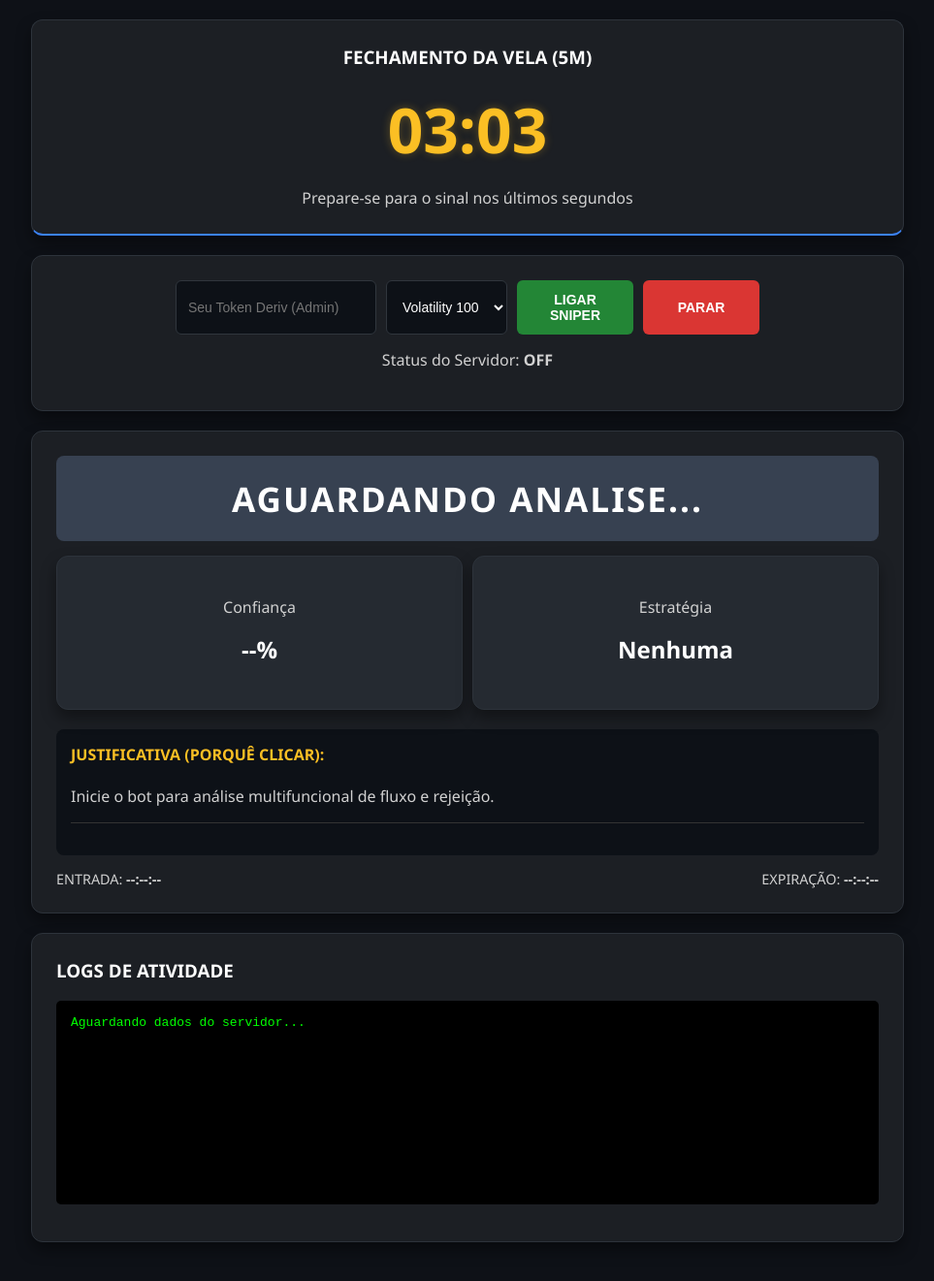
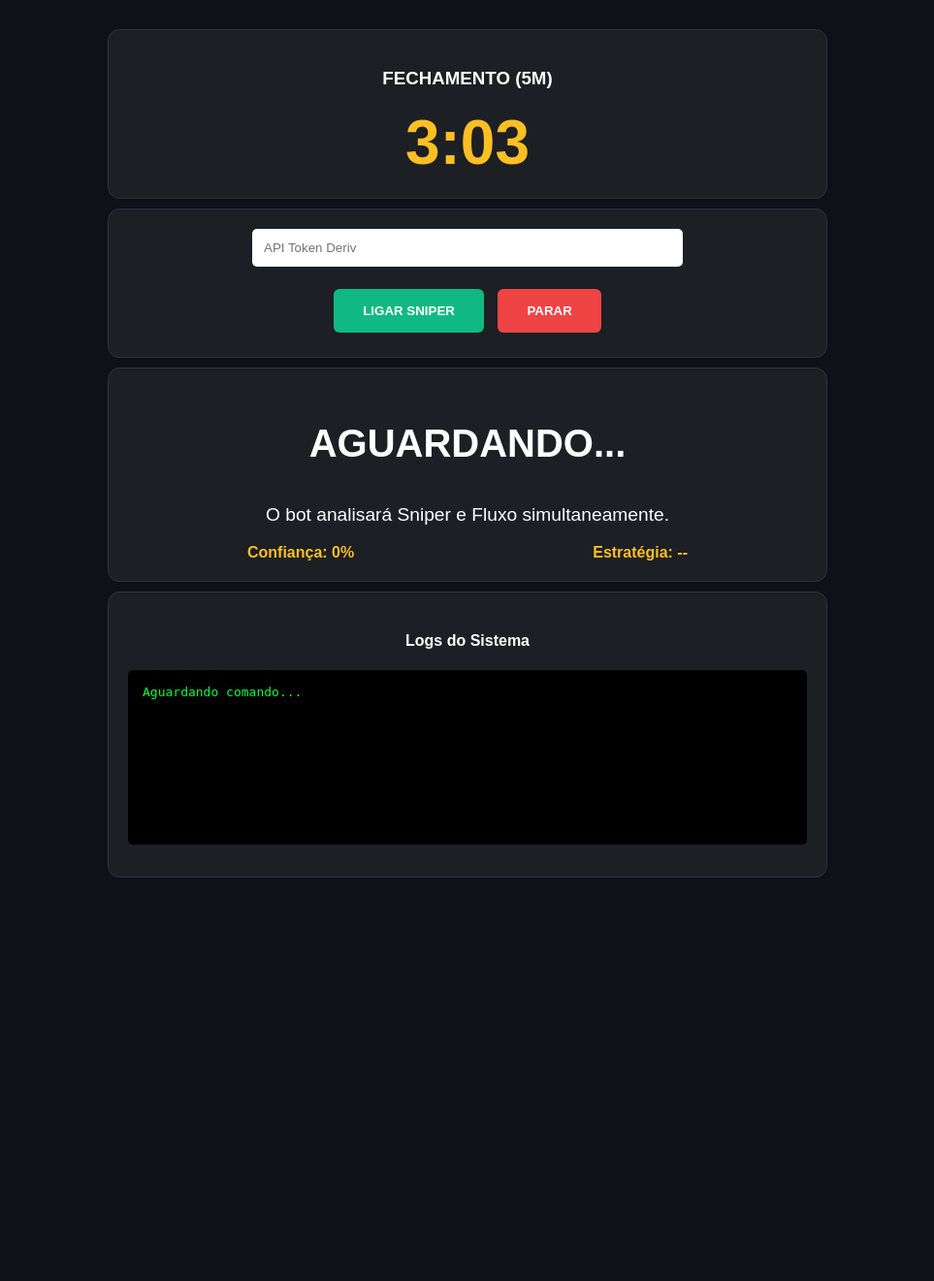
Before and after one commit to mauromanuek/Mauro-Paulo-starps-previus, a Flask app: page / in a window 1280 px wide. Shown: the whole page at 97% size, without its empty margins (158-1121 px from the left). After the commit the page ends 905 px from the top, so only its background shows below. Run offline with Flask 3, Linux system fonts and the light colour scheme; parts of the project's set-up code (start-up, migrations or seed data) failed here and were passed over.

Commit message:
Refactor HTML structure and styles for Sniper v2.5

```diff
--- a/templates/index.html
+++ b/templates/index.html
@@ -2,222 +2,101 @@
 <html lang="pt">
 <head>
     <meta charset="UTF-8">
-    <meta name="viewport" content="width=device-width, initial-scale=1.0">
-    <title>RobotMagic Pro - Sniper Edition</title>
+    <title>RobotMagic Sniper v2.5</title>
     <style>
-        /* Estilo Dark - Estética Deriv/TradingView */
-        body {
-            font-family: 'Segoe UI', Tahoma, Geneva, Verdana, sans-serif;
-            background-color: #0e1117;
-            color: #d1d1d1;
-            margin: 0;
-            padding: 20px;
-            display: flex;
-            flex-direction: column;
-            align-items: center;
-            transition: background 0.5s, border 0.5s;
-        }
-        .container { width: 100%; max-width: 900px; }
-        .card {
-            background-color: #1c1f24;
-            border-radius: 12px;
-            padding: 25px;
-            margin-bottom: 20px;
-            box-shadow: 0 8px 16px rgba(0, 0, 0, 0.4);
-            border: 1px solid #2d333b;
-        }
-        h1, h2, h3 { color: #ffffff; margin-top: 0; }
-
-        /* Cronômetro e Alertas */
-        .timer-container { text-align: center; border-bottom: 2px solid #3b82f6; padding-bottom: 10px; }
-        #candle-countdown {
-            font-size: 4em;
-            font-weight: bold;
-            color: #fbbf24;
-            text-shadow: 0 0 10px rgba(251, 191, 36, 0.3);
-        }
-
-        /* Status e Inputs */
-        input, select, button {
-            padding: 12px;
-            border-radius: 6px;
-            border: 1px solid #30363d;
-            background-color: #0d1117;
-            color: white;
-            font-size: 14px;
-        }
-        button { cursor: pointer; font-weight: bold; transition: 0.3s; border: none; }
-        .btn-start { background-color: #238636; width: 120px; }
-        .btn-start:hover { background-color: #2ea043; }
-        .btn-stop { background-color: #da3633; width: 120px; }
-        .btn-stop:hover { background-color: #f85149; }
-
-        /* Sinalização */
-        #signal-header-box {
-            padding: 20px;
-            border-radius: 8px;
-            text-align: center;
-            margin-bottom: 15px;
-            background-color: #374151;
-            transition: 0.5s;
-        }
-        #main-direction-text { font-size: 2.2em; margin: 0; font-weight: 800; letter-spacing: 2px; }
-
-        .sniper-mode {
-            border: 10px solid #fbbf24 !important;
-            box-shadow: 0 0 30px rgba(251, 191, 36, 0.5);
-        }
-
-        #log-area {
-            background-color: #000;
-            color: #00ff00;
-            padding: 15px;
-            font-family: 'Courier New', monospace;
-            height: 180px;
-            overflow-y: auto;
-            border-radius: 5px;
-            font-size: 13px;
-            white-space: pre-wrap;
-        }
+        body { background: #0e1117; color: #fff; font-family: sans-serif; text-align: center; transition: 0.5s; margin: 0; padding: 20px; }
+        .card { background: #1c1f24; padding: 20px; border-radius: 12px; margin: 10px auto; max-width: 700px; border: 1px solid #2d333b; }
+        #countdown { font-size: 4em; color: #fbbf24; font-weight: bold; }
+        .signal-header { font-size: 2.5em; font-weight: 800; padding: 20px; border-radius: 8px; margin: 15px 0; }
+        .btn { padding: 15px 30px; border: none; border-radius: 6px; cursor: pointer; font-weight: bold; margin: 5px; }
+        #log-area { background: #000; color: #00ff41; padding: 15px; height: 150px; overflow-y: auto; text-align: left; font-family: monospace; border-radius: 5px; }
+        /* Modo Sniper */
+        .sniper-active { border: 12px solid #fbbf24 !important; box-shadow: 0 0 40px #fbbf24; background: #2b2100 !important; }
     </style>
 </head>
 <body>
-    <audio id="alertSound" src="https://actions.google.com/sounds/v1/alarms/beep_short.ogg"></audio>
+    <audio id="beep" src="https://actions.google.com/sounds/v1/alarms/beep_short.ogg"></audio>
 
-    <div class="container">
-        <div class="card timer-container">
-            <h3>FECHAMENTO DA VELA (5M)</h3>
-            <div id="candle-countdown">00:00</div>
-            <p id="timer-info">Prepare-se para o sinal nos últimos segundos</p>
+    <div class="card">
+        <h3>FECHAMENTO (5M)</h3>
+        <div id="countdown">00:00</div>
     </div>
 
     <div class="card">
-            <div style="display: flex; gap: 10px; flex-wrap: wrap; justify-content: center;">
-                <input type="text" id="api-token-input" placeholder="Seu Token Deriv (Admin)">
-                <select id="symbol-select">
-                    <option value="R_100">Volatility 100</option>
-                    <option value="R_75">Volatility 75</option>
-                    <option value="R_50">Volatility 50</option>
-                    <option value="R_25">Volatility 25</option>
-                    <option value="R_10">Volatility 10</option>
-                </select>
-                <button class="btn-start" id="start-bot-btn" onclick="controlBot('start')">LIGAR SNIPER</button>
-                <button class="btn-stop" id="stop-bot-btn" onclick="controlBot('stop')">PARAR</button>
-            </div>
-            <p style="text-align: center; margin-top: 15px;">Status do Servidor: <strong id="bot-status-text">OFF</strong></p>
+        <input type="text" id="token" placeholder="API Token Deriv" style="padding: 12px; width: 60%; border-radius: 5px; border: none;">
+        <br><br>
+        <button class="btn" style="background: #10b981; color: white;" onclick="start('start')">LIGAR SNIPER</button>
+        <button class="btn" style="background: #ef4444; color: white;" onclick="start('stop')">PARAR</button>
     </div>
 
-        <div class="card" id="signal-display-card">
-            <div id="signal-header-box">
-                <h1 id="main-direction-text">AGUARDANDO ANALISE...</h1>
-            </div>
-
-            <div style="display: grid; grid-template-columns: 1fr 1fr; gap: 10px; text-align: center;">
-                <div class="card" style="background: #252a31;">
-                    <p>Confiança</p>
-                    <h2 id="confidence-text">--%</h2>
-                </div>
-                <div class="card" style="background: #252a31;">
-                    <p>Estratégia</p>
-                    <h2 id="strategy-text">Nenhuma</h2>
-                </div>
-            </div>
-
-            <div id="justification-box" style="padding: 15px; background: #0d1117; border-radius: 8px;">
-                <h4 style="color: #fbbf24; margin-top: 0;">JUSTIFICATIVA (PORQUÊ CLICAR):</h4>
-                <p id="justification-text">Inicie o bot para análise multifuncional de fluxo e rejeição.</p>
-                <p id="indicator-status-text" style="font-size: 0.85em; color: #888; border-top: 1px solid #333; padding-top: 5px;"></p>
-            </div>
-
-            <div style="margin-top: 15px; display: flex; justify-content: space-between; font-size: 0.9em;">
-                <span>ENTRADA: <strong id="signal-entry-time">--:--:--</strong></span>
-                <span>EXPIRAÇÃO: <strong id="signal-exit-time">--:--:--</strong></span>
+    <div id="main-card" class="card">
+        <div id="signal-box" class="signal-header">AGUARDANDO...</div>
+        <p id="justification" style="font-size: 1.2em;">O bot analisará Sniper e Fluxo simultaneamente.</p>
+        <div style="display: flex; justify-content: space-around; font-weight: bold; color: #fbbf24;">
+            <div>Confiança: <span id="conf">0</span>%</div>
+            <div>Estratégia: <span id="strat">--</span></div>
         </div>
     </div>
 
     <div class="card">
-            <h3>LOGS DE ATIVIDADE</h3>
-            <pre id="log-area">Aguardando dados do servidor...</pre>
-        </div>
+        <h4>Logs do Sistema</h4>
+        <pre id="log-area">Aguardando comando...</pre>
     </div>
 
     <script>
         let confidence = 0;
-        const alertSound = document.getElementById('alertSound');
+        const beep = document.getElementById('beep');
 
-        // CRONÔMETRO SINCRONIZADO 5M
-        function updateTimer() {
+        // Cronómetro
+        setInterval(() => {
             const now = new Date();
-            const min = now.getUTCMinutes();
-            const sec = now.getUTCSeconds();
-            const remMin = 4 - (min % 5);
-            const remSec = 59 - sec;
+            const rm = 4 - (now.getUTCMinutes() % 5);
+            const rs = 59 - now.getUTCSeconds();
+            document.getElementById('countdown').innerText = `${rm}:${rs.toString().padStart(2, '0')}`;
+            // Beep nos últimos 2 segundos se houver sinal forte
+            if (rm === 0 && rs <= 2 && confidence >= 85) beep.play().catch(()=>{});
+        }, 1000);
 
-            document.getElementById('candle-countdown').innerText =
-                `${remMin.toString().padStart(2,'0')}:${remSec.toString().padStart(2,'0')}`;
-
-            // TOCAR ALERTA NO FINAL DA VELA (Se houver sinal com confiança > 80)
-            if (remMin === 0 && remSec <= 2 && confidence >= 80) {
-                alertSound.play();
-            }
-        }
-        setInterval(updateTimer, 1000);
-
-        // FUNÇÃO DE CONTROLE
-        async function controlBot(action) {
-            const token = document.getElementById('api-token-input').value;
-            const symbol = document.getElementById('symbol-select').value;
-
-            try {
-                const res = await fetch('/control', {
+        async function start(action) {
+            beep.play().catch(()=>{}); // Desbloqueia áudio no navegador
+            const t = document.getElementById('token').value;
+            await fetch('/control', {
                 method: 'POST',
                 headers: {'Content-Type': 'application/json'},
-                    body: JSON.stringify({action: action, symbol: symbol, api_token: token})
+                body: JSON.stringify({action: action, symbol: 'R_100', api_token: t})
             });
-                const data = await res.json();
-                document.getElementById('bot-status-text').innerText = data.status;
-            } catch(e) { console.error("Erro ao enviar comando."); }
         }
 
-        // POLLING DE STATUS (Atualiza a cada 2 segundos)
-        async function poll() {
+        async function update() {
             try {
                 const res = await fetch('/status');
                 const data = await res.json();
                 const sig = data.signal_data;
                 confidence = sig.confidence;
 
-                // Logs
                 document.getElementById('log-area').innerText = data.logs.join('\n');
-                document.getElementById('bot-status-text').innerText = data.status;
+                document.getElementById('log-area').scrollTop = 99999;
 
-                // UI do Sinal
-                const box = document.getElementById('signal-header-box');
-                const card = document.getElementById('signal-display-card');
+                const box = document.getElementById('signal-box');
+                const card = document.getElementById('main-card');
 
-                document.getElementById('main-direction-text').innerText = sig.direction;
-                document.getElementById('confidence-text').innerText = sig.confidence + '%';
-                document.getElementById('strategy-text').innerText = sig.strategy_used;
-                document.getElementById('justification-text').innerText = sig.justification;
-                document.getElementById('indicator-status-text').innerText = sig.indicator_status;
-                document.getElementById('signal-entry-time').innerText = sig.entry_time;
-                document.getElementById('signal-exit-time').innerText = sig.exit_time;
+                box.innerText = sig.direction;
+                document.getElementById('justification').innerText = sig.justification;
+                document.getElementById('conf').innerText = sig.confidence;
+                document.getElementById('strat').innerText = sig.strategy_used;
 
-                // Cores e Efeito Sniper
-                if(sig.direction === 'CALL') box.style.background = '#059669';
-                else if(sig.direction === 'PUT') box.style.background = '#dc2626';
-                else box.style.background = '#374151';
+                // Cores Vibrantes
+                if(sig.direction === 'CALL') box.style.background = '#00ff41', box.style.color = '#000';
+                else if(sig.direction === 'PUT') box.style.background = '#ff0000', box.style.color = '#fff';
+                else box.style.background = '#374151', box.style.color = '#fff';
 
-                if(sig.confidence >= 98) {
-                    card.classList.add('sniper-mode');
-                    document.body.style.background = '#1a1405';
-                } else {
-                    card.classList.remove('sniper-mode');
-                    document.body.style.background = '#0e1117';
+                // Modo Sniper (Visual Ouro)
+                if(sig.confidence >= 98) card.classList.add('sniper-active'), document.body.style.background = '#1a1405';
+                else card.classList.remove('sniper-active'), document.body.style.background = '#0e1117';
+
+            } catch(e){}
         }
-            } catch(e) { console.error("Falha ao buscar status do servidor."); }
-        }
-        setInterval(poll, 2000);
+        setInterval(update, 2000);
     </script>
 </body>
 </html>
```
Lines whose indentation alone changed are shown as unchanged.
